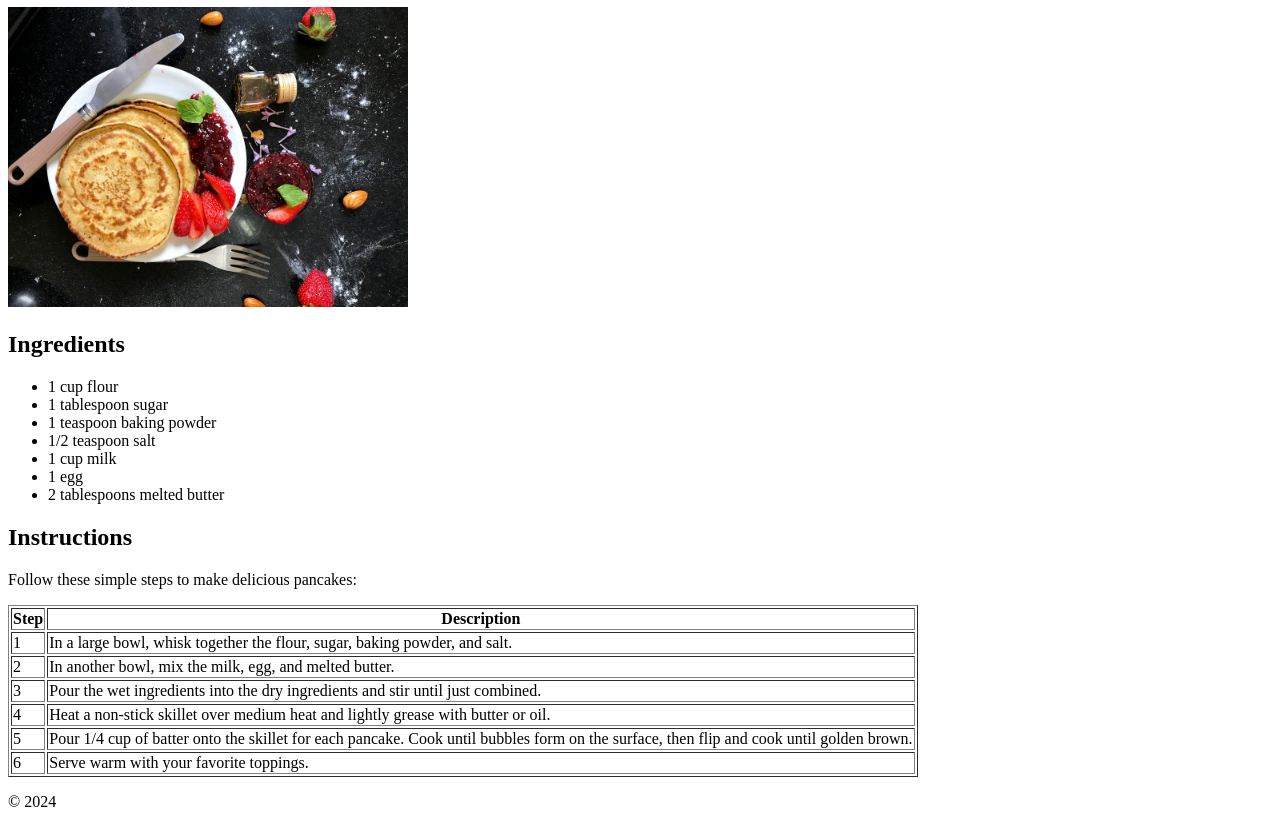
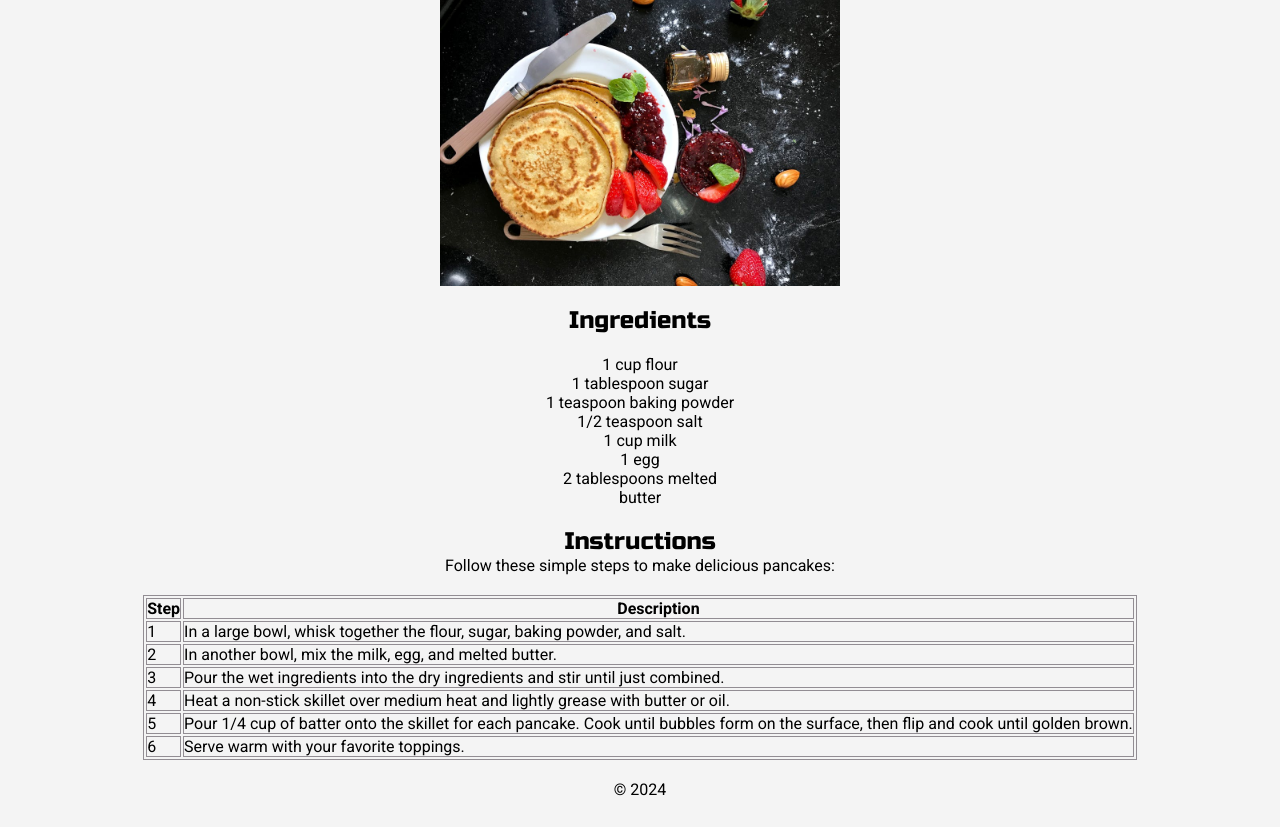
Before and after one commit to janekparviste/Figma-crazyRecipe, a plain HTML site: page index.html in a window 1280 px wide. Shown: the part 73-900 px from the top of the page. After the commit the page ends 872 px from the top, so only its background shows below. Drawn offline with Linux system fonts and the light colour scheme.

Commit message:
new changes

```diff
--- /dev/null
+++ b/css/style.css
@@ -0,0 +1,49 @@
+@import url('https://fonts.googleapis.com/css2?family=Roboto:wght@100;400;700;900&family=Russo+One&display=swap');
+
+* {
+    padding: 0;
+    margin: 0;
+    box-sizing: border-box;
+}
+
+body {
+    background-color: #f4f4f4;
+    font-family: "Roboto", sans-serif;
+}
+
+h1, h2 {
+    text-align: center;
+    font-family: "Russo One", sans-serif;
+    font-weight: 400;
+    font-style: normal;
+    text-align: center;
+}
+
+img {
+    display: block;
+    width: 400px;
+    margin: 20px auto;
+}
+
+ul {
+    width: 200px;
+    margin: 20px auto;
+    list-style: none;
+}
+
+ul li {
+    text-align: center;
+}
+
+table {
+    margin: 20px auto;
+    border: 1px solid #928D93;
+}
+
+td, th {
+    border: 1px solid #928D93;
+}
+
+p {
+    text-align: center;
+}
--- a/index.html
+++ b/index.html
@@ -3,13 +3,14 @@
 <head>
     <meta charset="UTF-8">
     <meta name="viewport" content="width=device-width, initial-scale=1.0">
+    <link rel="stylesheet" href="css/style.css">
     <title>Delicious Pancake Recipe</title>
 </head>
 <body>
 
         <h1>Delicious Pancake Recipe</h1>
 
-        <img src="pancakes.jpeg" width="400"  alt="Delicious pancakes">
+        <img src="pancakes.jpeg" alt="Delicious pancakes">
 
         <h2>Ingredients</h2>
         <ul>
@@ -24,7 +25,7 @@
 
         <h2>Instructions</h2>
         <p>Follow these simple steps to make delicious pancakes:</p>
-        <table border="1">
+        <table>
                 <tr>
                     <th>Step</th>
                     <th>Description</th>
```
